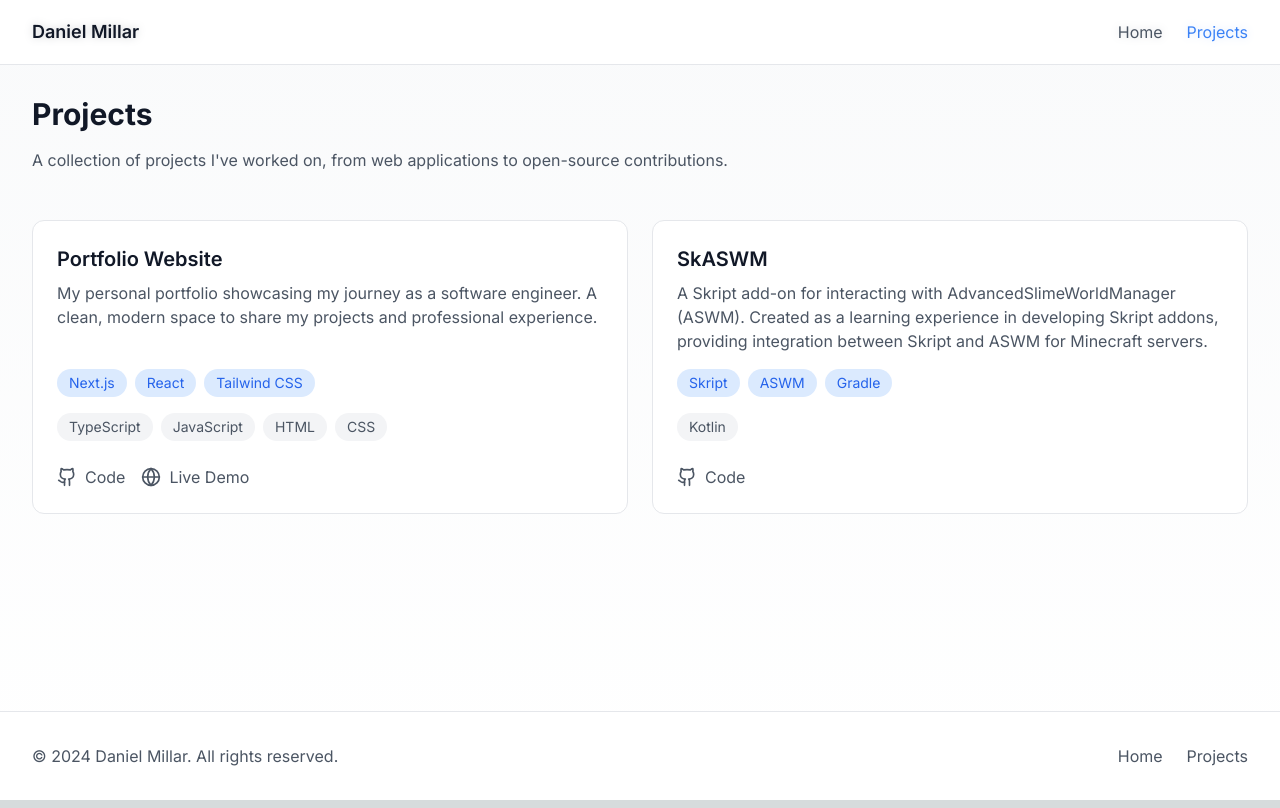
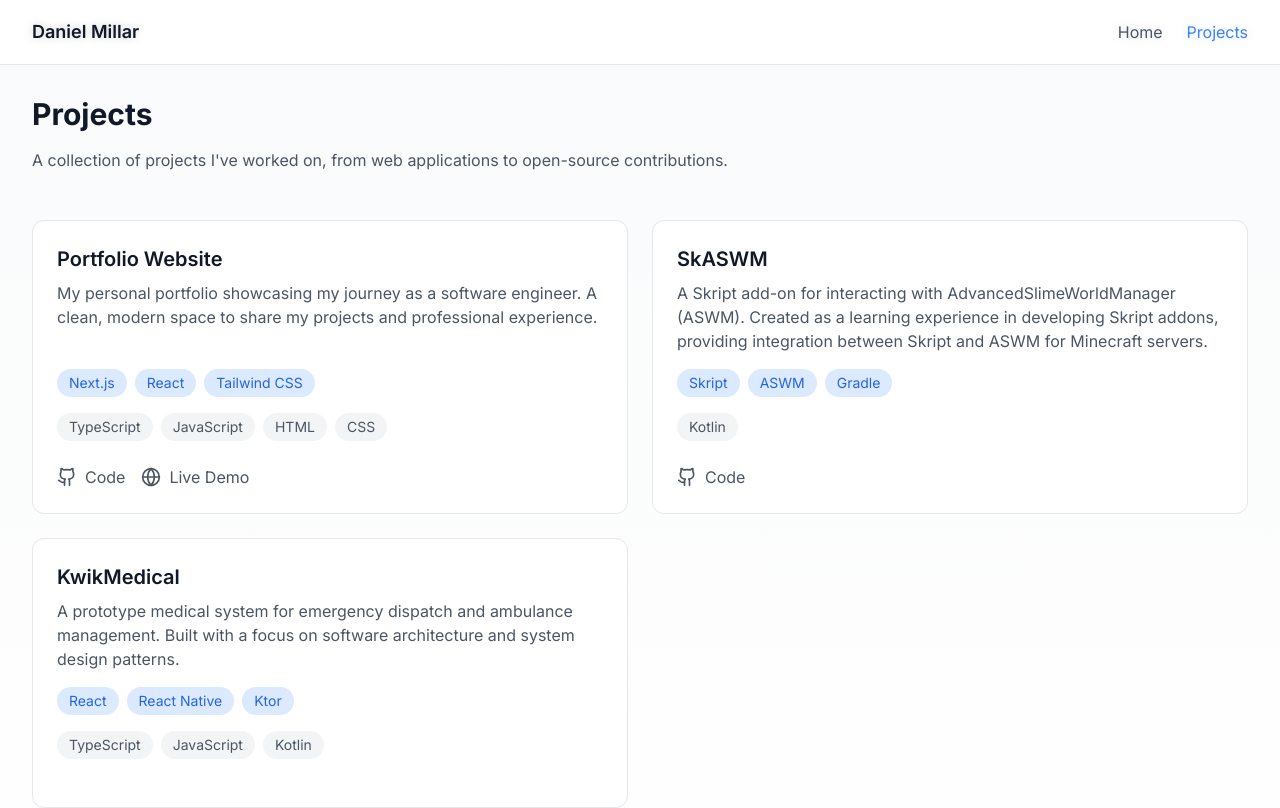
Before and after one commit to danielmillar/Portfolio, a Next.js app: page /projects in a window 1280 px wide. Shown: the top 808 px of the page. Built offline with nearby package versions, Linux system fonts and the light colour scheme.

Commit message:
feat(): Add new project

```diff
--- a/src/data/projects.ts
+++ b/src/data/projects.ts
@@ -26,4 +26,11 @@
     github: "https://github.com/danielmillar/SkASWM",
     featured: true
   },
+  {
+    title: "KwikMedical",
+    description: "A prototype medical system for emergency dispatch and ambulance management. Built with a focus on software architecture and system design patterns.",
+    technologies: ["React", "React Native", "Ktor"],
+    languages: ["TypeScript", "JavaScript", "Kotlin"],
+    featured: true
+  },
 ];
```
